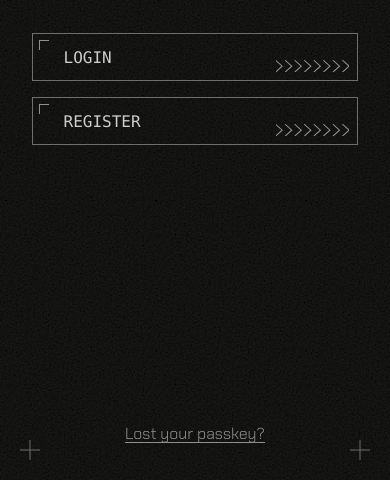
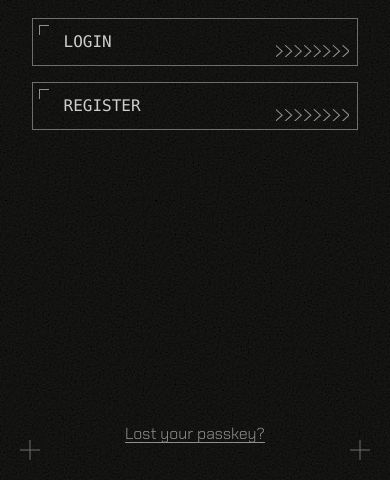
Before and after one commit to momir64/janus, a website built with Vite: page kredenac/frontend/index.html in a window 390 px wide. Shown: the part 364-844 px from the top of the page. Built offline with nearby package versions, Linux system fonts and the light colour scheme; files whose address does not match are found by name; a web font is replaced by a local one.

Commit message:
fix: login core content height on mobile when keyboard is open

```diff
--- a/kredenac/frontend/src/styles/pages/_login.scss
+++ b/kredenac/frontend/src/styles/pages/_login.scss
@@ -19,7 +19,7 @@
 // it under 480px, after which it holds. Solving panel = column + padding for
 // the split gives 82.5% - 480px as the floor, so the cabinet absorbs the
 // difference.
-$login-pad-left: 6.4583%;
+$login-pad-left: clamp(2%, calc(19.8332% - 160.5px), 6.4583%);
 $login-pad-right: 11.0417%;
 $login-column-min: 480px;
 
@@ -98,18 +98,22 @@ $login-column-min: 480px;
   flex-direction: column;
   justify-content: center;
   // Design block sits above centre: mobile 190..440 of 720 (2048:27 down to
-  // the register button), desktop 231..635 of 930. The extra bottom padding
-  // reproduces that bias — with a 250px block, centring inside
-  // [78, 720 - 168] puts its top at 190.
+  // the register button), desktop 231..635 of 930.
   //
-  // The bottom padding also has to clear the footer, which is positioned from
-  // this box's bottom edge and, being absolute, adds nothing to its height —
-  // so without the reservation a short window lets the centred block grow
-  // straight over "Lost your passkey?". Mobile's 106px already covers the
-  // 36 + 17 the footer occupies; desktop needs 76 + 28 plus a gap, and the
-  // top padding carries the same increase so the block's centre — the thing
-  // the design fixes — does not move: (56 + H - 120) / 2 is (H - 64) / 2.
-  padding: 78px 32px 168px;
+  // Proportional rather than fixed, so the bias holds at the 720 the frame is
+  // drawn at and folds up as the space shrinks. Fixed padding reserved 246px
+  // around the block whatever the height, more than a phone with its keyboard
+  // open (453 left) could hold — so the block was pushed below the fold
+  // rather than merely sitting lower.
+  //
+  // The proportional bias alone left the block sitting high once the space
+  // got tight, so a second term gives it back as the viewport falls short of
+  // 720. The two corrections are equal and opposite, so the padding still
+  // totals the same and the block goes on fitting.
+  --shortfall: calc(720px - 100dvh);
+  --pad-t: calc(100dvh * 0.108333 + var(--shortfall) * 0.06);
+  --pad-b: max(0px, calc(100dvh * 0.233333 - var(--shortfall) * 0.06));
+  padding: var(--pad-t) 32px var(--pad-b);
 
   @include desktop {
     margin-left: var(--split);
```
Lines whose indentation alone changed are shown as unchanged.
